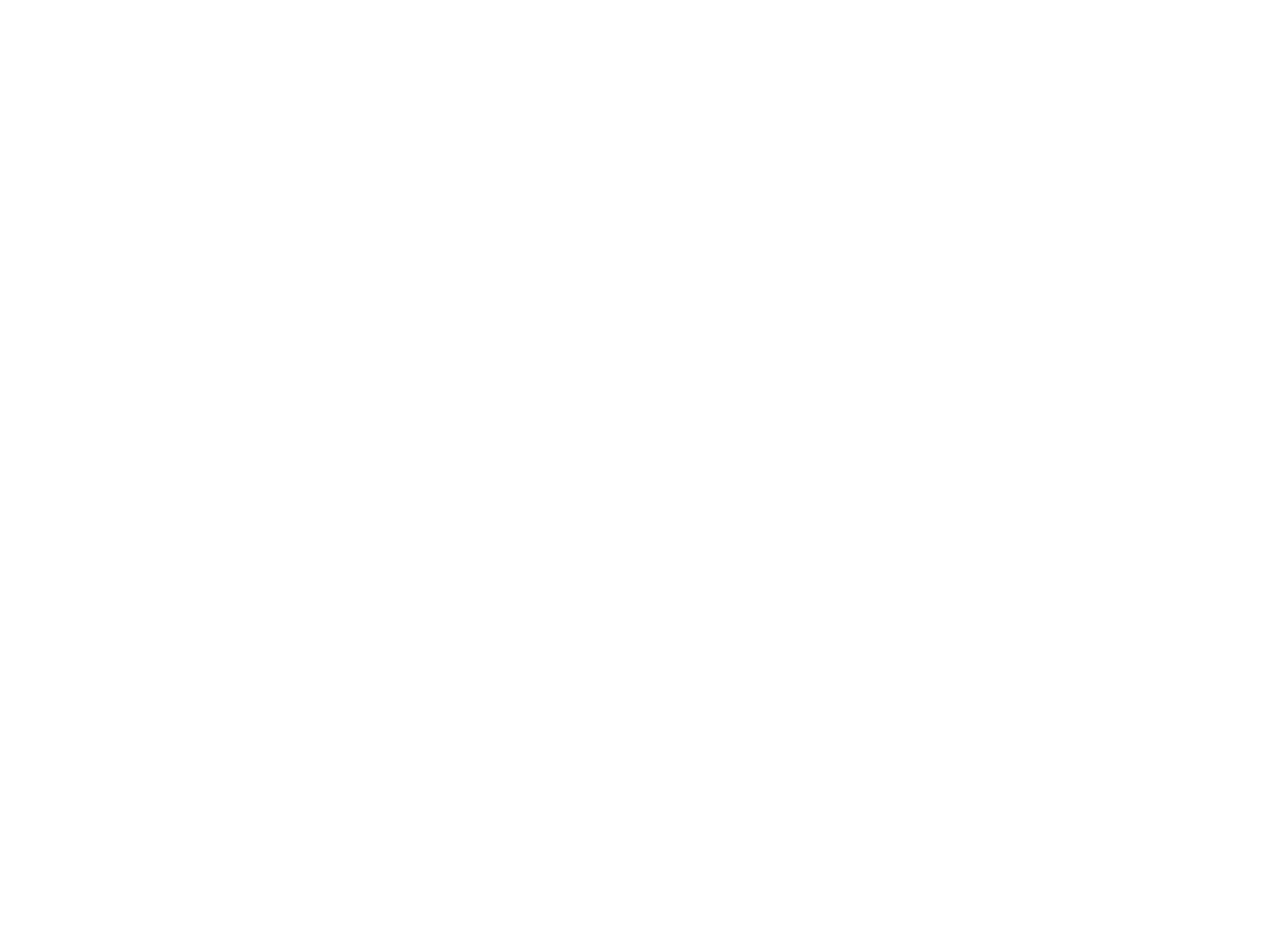
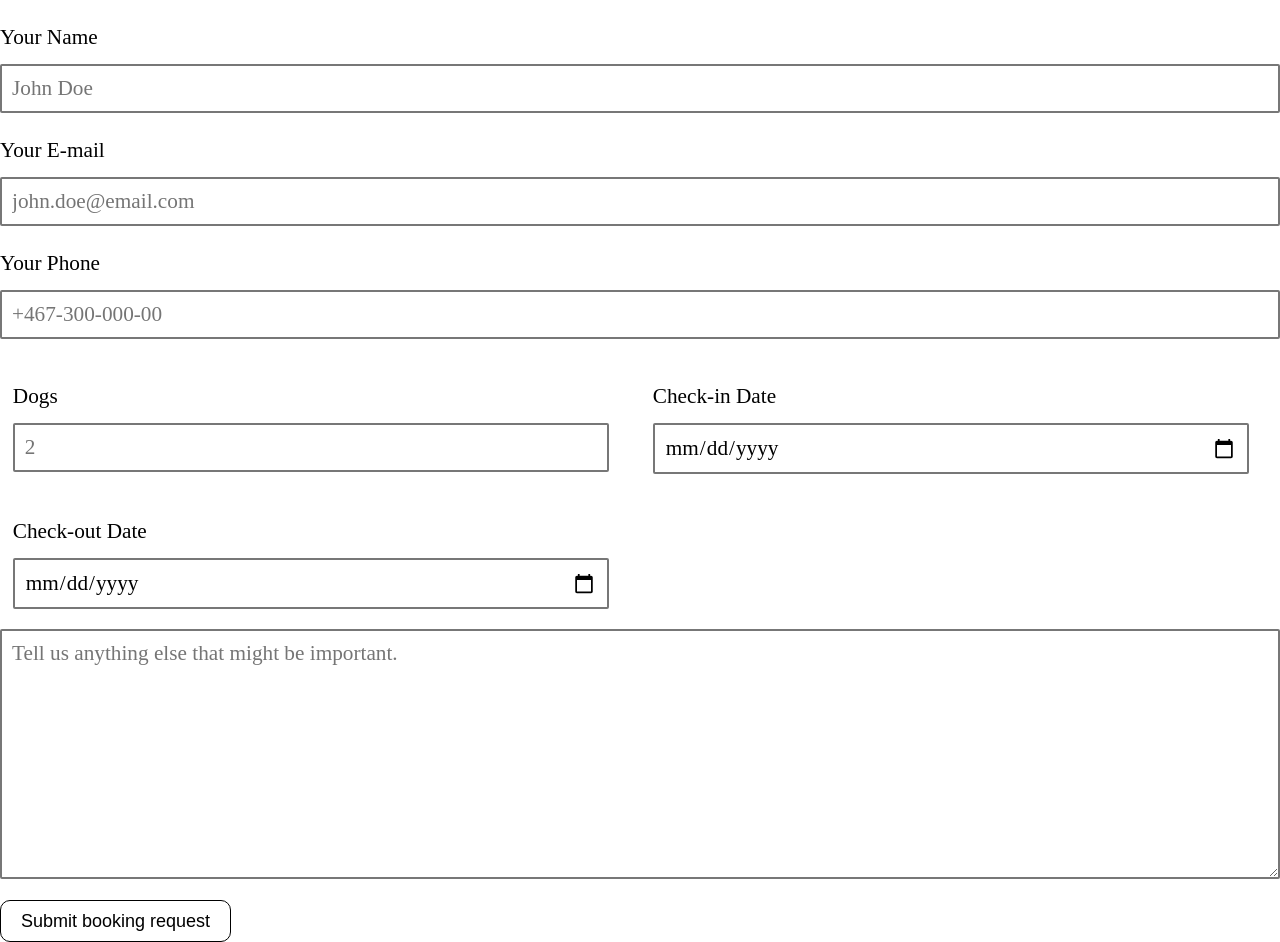
Before and after one commit to SkyMalcolm/Doggy-daycare, a React (Create React App) app: page /#/booking in a window 1280 px wide. Before the commit this address had no page. Before the commit the page ends 800 px from the top, so only its background shows below. Built offline with nearby package versions, Linux system fonts and the light colour scheme.

Commit message:
booking form and final css

```diff
--- a/src/App.js
+++ b/src/App.js
@@ -4,6 +4,8 @@ import { BrowserRouter as Router, Routes, Route, HashRouter } from "react-router
 import Home from './components/Home';
 import Dogs from './components/Dogs';
 import Info from './components/Info';
+import Booking from './components/Booking';
+import Confirmation from './components/Confirmation';
 import {useState} from 'react';
 
 function App() {
@@ -16,6 +18,8 @@ function App() {
           <Route exact path="/" element={<Home/>} />
           <Route exact path="/dogs" element={<Dogs setDog={setActiveDog}/>}/>
           <Route exact path="/info" element={<Info activeDog={activeDog}/>}/>
+          <Route exact path="/booking" element={<Booking/>} />
+          <Route exact path="/confirmation" element ={<Confirmation/>} />
         </Routes> }
       </HashRouter>
 
--- /dev/null
+++ b/src/components/Booking.jsx
@@ -0,0 +1,40 @@
+import { Link } from 'react-router-dom';
+import './booking.css';
+
+const Booking = () => {
+    return(
+        <form>
+            <div className="elem-group">
+            <label for="name">Your Name</label>
+        <input type="text" id="name" name="visitor_name" placeholder="John Doe" required/>
+            </div>
+            <div class="elem-group">
+                <label for="email">Your E-mail</label>
+                <input type="email" id="email" name="visitor_email" placeholder="john.doe@email.com" required/>
+            </div>
+            <div class="elem-group">
+                <label for="phone">Your Phone</label>
+                <input type="tel" id="phone" name="visitor_phone" placeholder="+467-300-000-00" required/>
+            </div>
+            <div class="elem-group inlined">
+                <label for="dogs">Dogs</label>
+                <input type="number" id="adult" name="total_adults" placeholder="2" min="1" required/>
+            </div>
+            <div class="elem-group inlined">
+                <label for="checkin-date">Check-in Date</label>
+                <input type="date" id="checkin-date" name="checkin" required/>
+            </div>
+            <div class="elem-group inlined">
+                <label for="checkout-date">Check-out Date</label>
+                <input type="date" id="checkout-date" name="checkout" required/>
+            </div>
+
+            <div class="elem-group">
+                <textarea id="message" name="visitor_message" placeholder="Tell us anything else that might be important." required></textarea>
+            </div>
+                <Link to="/confirmation" className='button'>Submit booking request </Link>
+            </form>
+    )
+}
+
+export default Booking;
--- /dev/null
+++ b/src/components/Confirmation.jsx
@@ -0,0 +1,12 @@
+import { Link } from 'react-router-dom';
+import './confirmation.css';
+
+const Confirmation = () => {
+    return(
+        <div>
+            <h2>Your booking request has been received. We will contact you regarding your booking request shortly.</h2>
+        </div>
+    )
+}
+
+export default Confirmation;
--- a/src/components/Home.jsx
+++ b/src/components/Home.jsx
@@ -10,7 +10,7 @@ const Home = () => {
             <h1>Welcome to FourPaws</h1>
             <h3>A safe place for your dog </h3>
             <Link to="/dogs" className='button'>Check out our dogs!</Link>
-            <Link to="" className='button'>Book an appointment</Link>
+            <Link to="/booking" className='button'>Book an appointment</Link>
         </header>
         <section className='section-a'>
             <h3>We at FourPaws offer you the finest and most professional care of your best friend while you
--- /dev/null
+++ b/src/components/booking.css
@@ -0,0 +1,55 @@
+
+  div.elem-group {
+    margin: 20px 0;
+  }
+
+  div.elem-group.inlined {
+    width: 49%;
+    display: inline-block;
+    float: left;
+    margin-left: 1%;
+  }
+
+  label {
+    display: block;
+    font-family: 'Nanum Gothic';
+    padding-bottom: 10px;
+    font-size: 1.25em;
+  }
+
+  input, select, textarea {
+    border-radius: 2px;
+    border: 2px solid #777;
+    box-sizing: border-box;
+    font-size: 1.25em;
+    font-family: 'Nanum Gothic';
+    width: 100%;
+    padding: 10px;
+  }
+
+  div.elem-group.inlined input {
+    width: 95%;
+    display: inline-block;
+  }
+
+  textarea {
+    height: 250px;
+  }
+
+  hr {
+    border: 1px dotted #ccc;
+  }
+
+  .button {
+    font-size: 18px;
+    text-decoration: none;
+    color:black;
+    border:black 1px solid ;
+    padding: 10px 20px;
+    border-radius: 10px;
+    margin-bottom: 10px;
+  }
+
+  link:hover {
+    border: 2px solid black;
+  }
--- /dev/null
+++ b/src/components/confirmation.css
@@ -0,0 +1,5 @@
+h2 {
+    align-items: center;
+    text-align: center;
+    margin-top: 300px;
+}
--- a/src/components/info.css
+++ b/src/components/info.css
@@ -6,7 +6,8 @@
   }
 
   img {
-    max-width: 100%;
+    max-width: 30em;
+    max-height: 30em;
   }
 
   .text {
```
